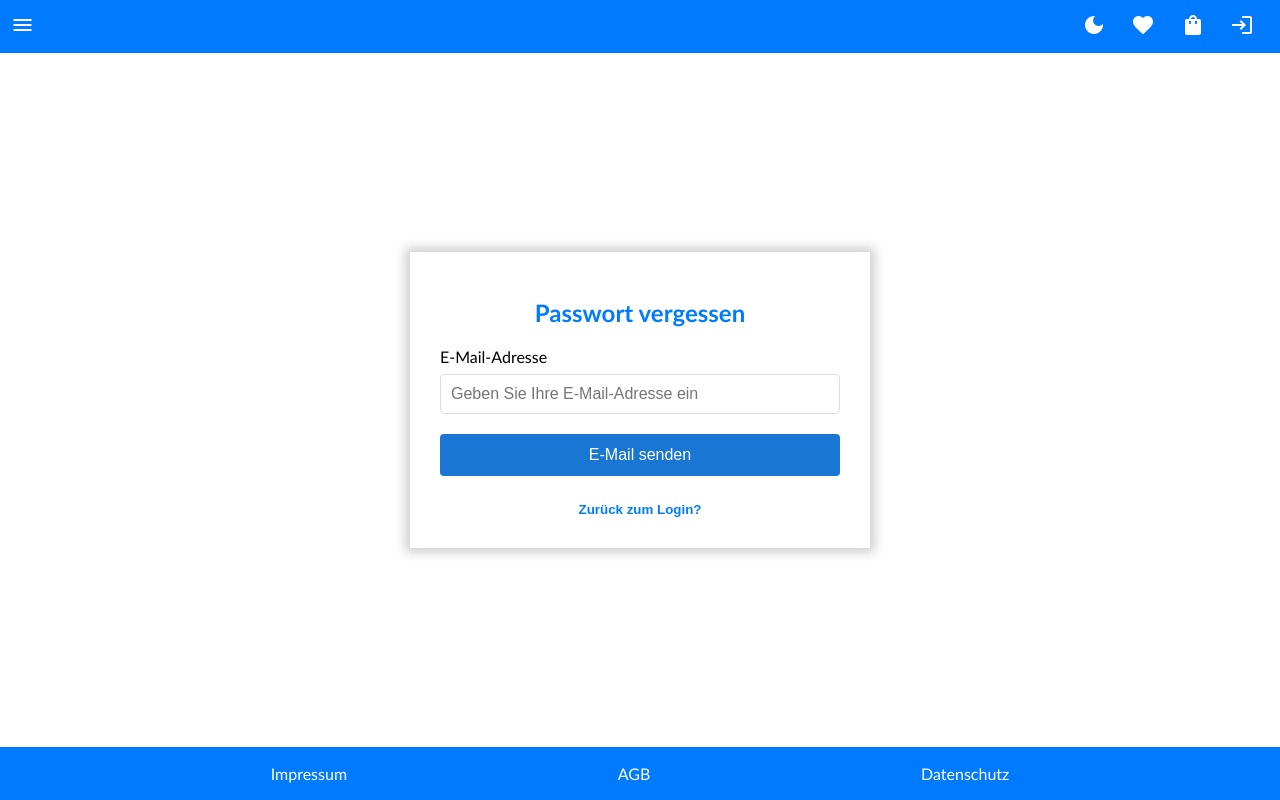
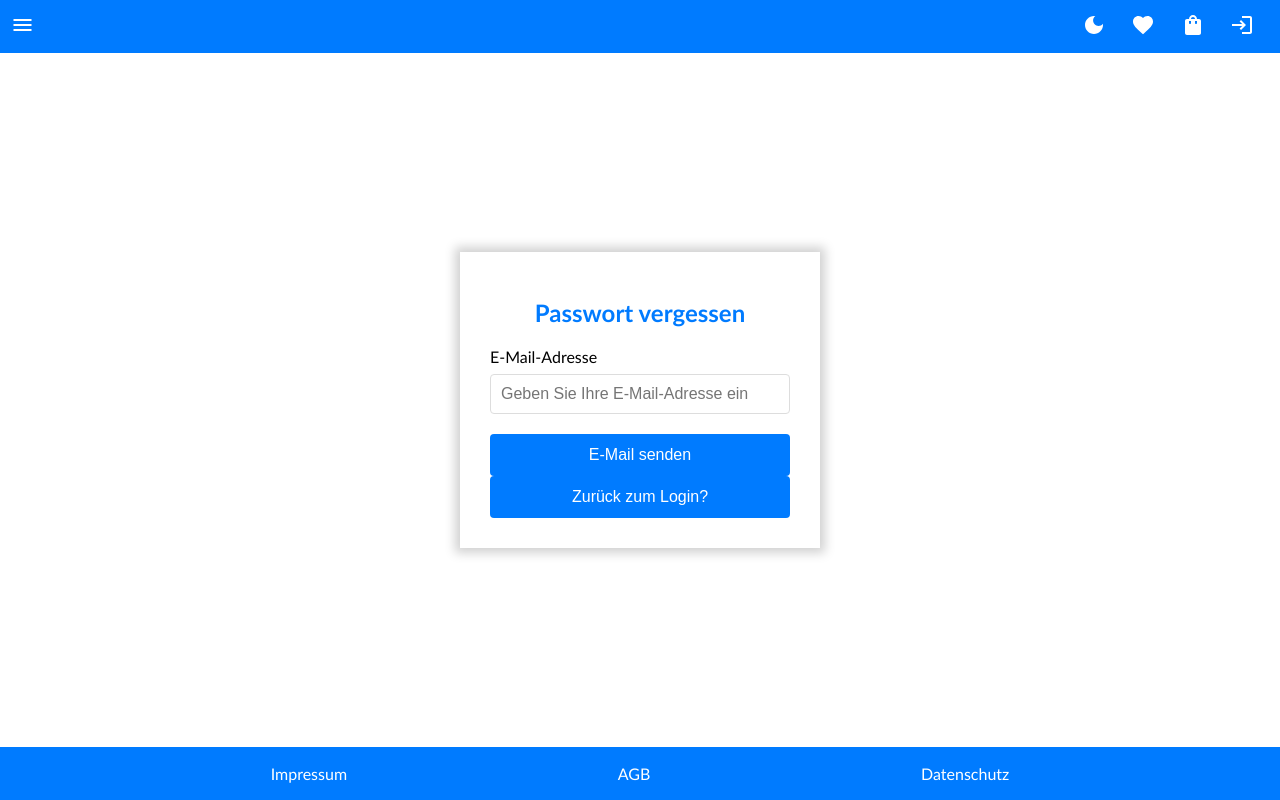
Before and after one commit to AkinKale1999/Project-New, a React (Create React App) app: page /app/password-vergessen in a window 1280 px wide. Built offline with nearby package versions, Linux system fonts and the light colour scheme.

Commit message:
New Features

```diff
--- a/src/App.css
+++ b/src/App.css
@@ -23,15 +23,15 @@ body,
   margin: 0;
   padding: 0;
   font-family: 'Gill Sans', 'Gill Sans MT', Calibri, 'Trebuchet MS', sans-serif;
-  width: 100%;
-  height: 100%;
+  width: var(--width);
+  height: var(--height);
 }
 
 #MainContainerRegistry {
   display: flex;
   justify-content: center;
   align-items: center;
-  width: 100%;
+  width: var(--width);
   height: 870px;
 }
 
@@ -142,7 +142,7 @@ body,
   outline: none;
 }
 
-#LoginBtn {
+.DefaultBtn {
   width: 300px;
   font-size: var(--font-size);
   padding: 12px;
@@ -153,6 +153,7 @@ body,
   cursor: var(--cursor-pointer);
   transition: background-color 0.3s ease;
 }
+
 
 #LoginBtn:hover {
   background-color: #0056b3;
@@ -211,9 +212,6 @@ body,
 
 #ContainerErrorMessagePWDForgot {
   color: #721c24;
-  padding: 10px;
-  border-radius: 4px;
-  margin-bottom: 15px;
 }
 
 #LabelPWDForgot {
@@ -291,13 +289,11 @@ body,
   margin-left: 10px;
 }
 
-/* ---------------------------------- */
-
 .menu_Container {
   display: none;
-  background-color: rgba(0, 0, 0, 0.6);
+  background-color: rgb(229, 229, 229, 0.5);
   backdrop-filter: blur(5px);
-  min-width: var(--width);
+  min-width: 250px;
   height: 100%;
   min-height: 100%;
   max-height: 100%;
@@ -319,13 +315,13 @@ body,
   }
 
   100% {
-    min-width: var(--width);
+    min-width: 250px;
   }
 }
 
 @keyframes ClosingMenuContainerReverse {
   0% {
-    min-width: var(--width);
+    min-width: 250px;
   }
 
   100% {
--- /dev/null
+++ b/src/components/Button/Button.jsx
@@ -0,0 +1,14 @@
+export default function Button({ btnType, text, id, className, onClick }) {
+    return (
+        <div>
+            <button
+                className={className || "DefaultBtn"}
+                id={id || ""}
+                type={btnType || "button"} // Fallback für `undefined`
+                onClick={onClick}
+            >
+                {text || "Absenden"}
+            </button>
+        </div>
+    );
+}
--- a/src/components/ForgotPassword/ForgotPassword.jsx
+++ b/src/components/ForgotPassword/ForgotPassword.jsx
@@ -1,6 +1,7 @@
 import axios from "axios";
 import { useState } from "react";
 import { useNavigate } from "react-router-dom";
+import Button from "../Button/Button";
 
 export default function ForgotPassword() {
     const navigate = useNavigate();
@@ -42,12 +43,13 @@ export default function ForgotPassword() {
                     )}
 
                     {errorMessage && (
-                        <div id="ContainerErrorMessagePWDForgot">{errorMessage}</div>
+                        <div id="ContainerSuccessMessagePWDForgot ContainerErrorMessagePWDForgot">{errorMessage}</div>
                     )}
 
                     <label htmlFor="email" id="LabelPWDForgot">
                         E-Mail-Adresse
                     </label>
+
                     <input
                         type="email"
                         id="EmailPWDForgot"
@@ -58,16 +60,9 @@ export default function ForgotPassword() {
                         onChange={(e) => setEmail(e.target.value)}
                     />
 
-                    <button type="submit" id="SubmitBtnPWDForgot">
-                        E-Mail senden
-                    </button>
+                    <Button btnType={"submit"} text={"E-Mail senden"} />
 
-                    <button
-                        onClick={() => navigate("/app/login")}
-                        id="BackToLoginBtn"
-                    >
-                        Zurück zum Login?
-                    </button>
+                    <Button onClick={() => navigate("/app/login")} text={"Zurück zum Login?"} />
                 </form>
 
             </div>
--- a/src/components/Login/Login.jsx
+++ b/src/components/Login/Login.jsx
@@ -1,6 +1,7 @@
 import { useEffect, useMemo, useRef, useState } from "react";
 import axios from "axios";
 import { Link, useNavigate } from "react-router-dom";
+import Button from "../Button/Button";
 
 function Login() {
   const [Username, setUsername] = useState("");
@@ -89,7 +90,7 @@ function Login() {
               onChange={(e) => setPassword(e.target.value)}
             />
 
-            <input id="LoginBtn" type="submit" value={buttonText} disabled={isLoading} />
+            <Button btnType={"submit"} className={""} text={"Login"} />
             {/* disabled={isLoading} bedeutet das wenn isLoading = true ist das man mit dem Button nicht
             Interagieren kann, wenn er false ist dann schon*/}
 
```
